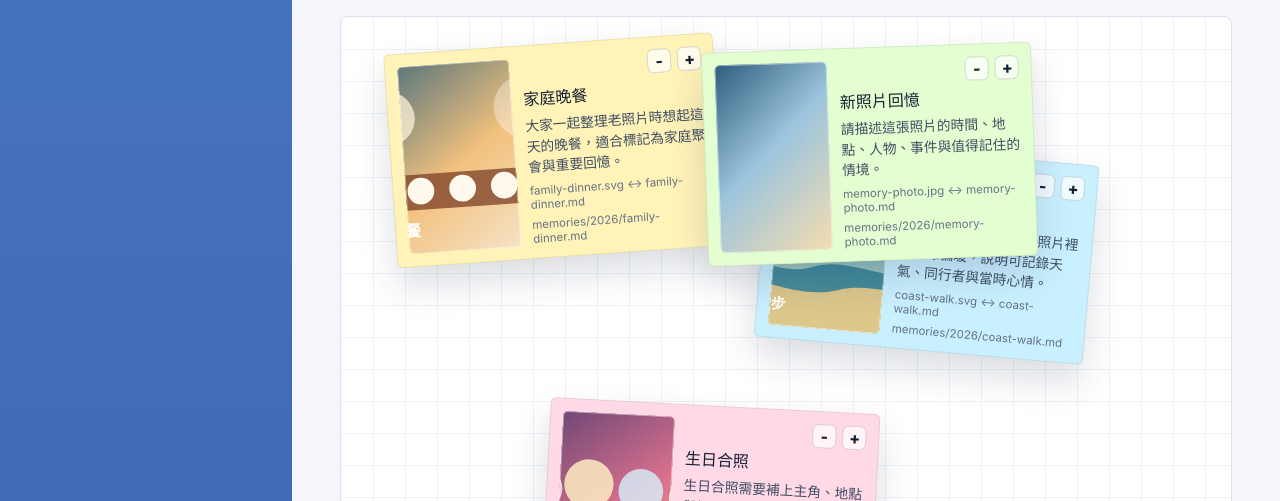
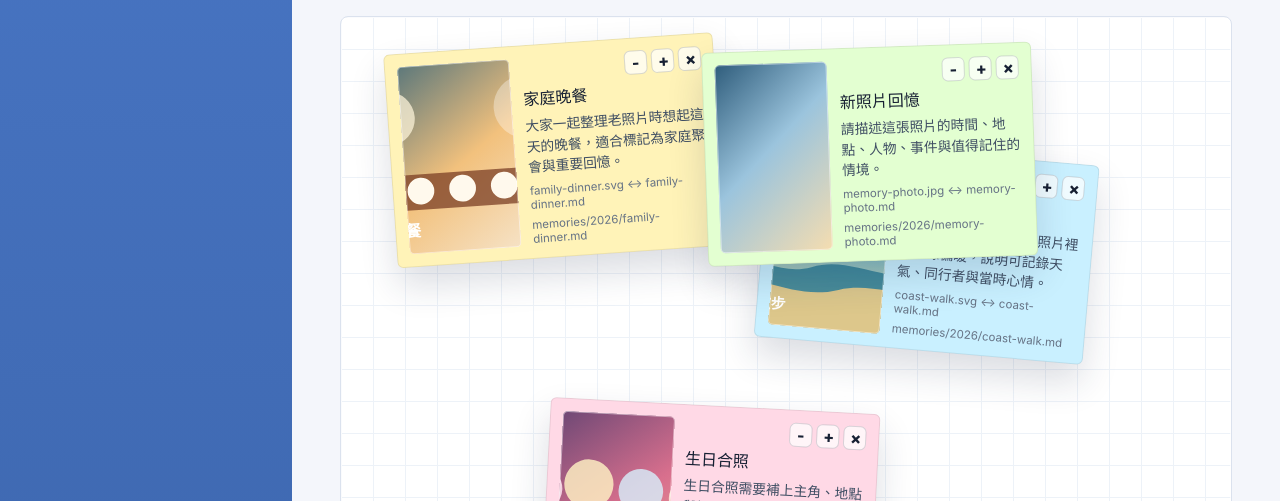
Before and after one commit to lin-chia-ying0630/fubon_remember, a Vue app: page / in a window 1280 px wide. Both pictures are taken after a click on the button "建立 Markdown 並加入展示". Shown: the part 261-762 px from the top of the page. Built offline with nearby package versions, Linux system fonts and the light colour scheme.

Commit message:
Add memory removal controls

```diff
--- a/src/App.vue
+++ b/src/App.vue
@@ -34,6 +34,7 @@ type StoredState = {
   sidebarHue: number
   sidebarBrightness: number
   localMemoryItems: MemoryItem[]
+  hiddenStaticIds: number[]
   topZIndex: number
 }
 
@@ -91,6 +92,7 @@ const selectedPhotoName = ref('memory-photo.jpg')
 const selectedPhotoPreview = ref('')
 const staticMemoryItems = ref<MemoryItem[]>(toMemoryItems(sampleItems))
 const localMemoryItems = ref<MemoryItem[]>([])
+const hiddenStaticIds = ref<number[]>([])
 const stickyBoardRef = ref<HTMLElement | null>(null)
 const topZIndex = ref(10)
 const activeDrag = ref<{
@@ -111,6 +113,7 @@ if (storedState) {
   isCollapsed.value = storedState.isCollapsed
   sidebarHue.value = storedState.sidebarHue
   sidebarBrightness.value = storedState.sidebarBrightness
+  hiddenStaticIds.value = storedState.hiddenStaticIds ?? []
   localMemoryItems.value = storedLocalItems.map((item) => ({
     ...item,
     note: {
@@ -125,7 +128,10 @@ const activeNavItem = computed(
   () => navItems.find((item) => item.id === activePage.value) ?? navItems[0],
 )
 
-const memoryItems = computed<MemoryItem[]>(() => [...localMemoryItems.value, ...staticMemoryItems.value])
+const memoryItems = computed<MemoryItem[]>(() => [
+  ...localMemoryItems.value,
+  ...staticMemoryItems.value.filter((item) => !hiddenStaticIds.value.includes(item.id)),
+])
 
 const sidebarStyle = computed(() => ({
   '--sidebar-hue': `${sidebarHue.value}`,
@@ -149,7 +155,7 @@ ${situation.value}
 `)
 
 watch(
-  [activePage, isCollapsed, sidebarHue, sidebarBrightness, localMemoryItems, topZIndex],
+  [activePage, isCollapsed, sidebarHue, sidebarBrightness, localMemoryItems, hiddenStaticIds, topZIndex],
   () => {
     const state: StoredState = {
       activePage: activePage.value,
@@ -157,6 +163,7 @@ watch(
       sidebarHue: sidebarHue.value,
       sidebarBrightness: sidebarBrightness.value,
       localMemoryItems: localMemoryItems.value,
+      hiddenStaticIds: hiddenStaticIds.value,
       topZIndex: topZIndex.value,
     }
 
@@ -277,6 +284,14 @@ function resizeMemory(item: MemoryItem, amount: number) {
   item.note.scale = Math.min(Math.max(item.note.scale + amount, 0.7), 1.6)
 }
 
+function removeMemory(item: MemoryItem) {
+  localMemoryItems.value = localMemoryItems.value.filter((memory) => memory.id !== item.id)
+
+  if (staticMemoryItems.value.some((memory) => memory.id === item.id)) {
+    hiddenStaticIds.value = [...new Set([...hiddenStaticIds.value, item.id])]
+  }
+}
+
 function startDrag(event: PointerEvent, item: MemoryItem) {
   const board = stickyBoardRef.value
   const target = event.currentTarget as HTMLElement
@@ -333,6 +348,7 @@ function stopDrag() {
 function resetStoredMemories() {
   localStorage.removeItem(storageKey)
   localMemoryItems.value = []
+  hiddenStaticIds.value = []
   staticMemoryItems.value = toMemoryItems(sampleItems)
   topZIndex.value = 10
 }
@@ -527,6 +543,15 @@ function resetStoredMemories() {
                 >
                   +
                 </button>
+                <button
+                  type="button"
+                  aria-label="移除便利貼"
+                  title="移除"
+                  @pointerdown.stop
+                  @click.stop="removeMemory(item)"
+                >
+                  ×
+                </button>
               </div>
               <strong>{{ item.title }}</strong>
               <p>{{ item.situation }}</p>
--- a/src/styles.css
+++ b/src/styles.css
@@ -499,12 +499,12 @@ h2 {
   top: 0;
   right: 0;
   display: flex;
-  gap: 6px;
+  gap: 4px;
 }
 
 .sticky-memory__tools button {
   display: inline-grid;
-  width: 24px;
+  width: 23px;
   height: 24px;
   place-items: center;
   border: 1px solid rgb(23 32 51 / 0.16);
```
